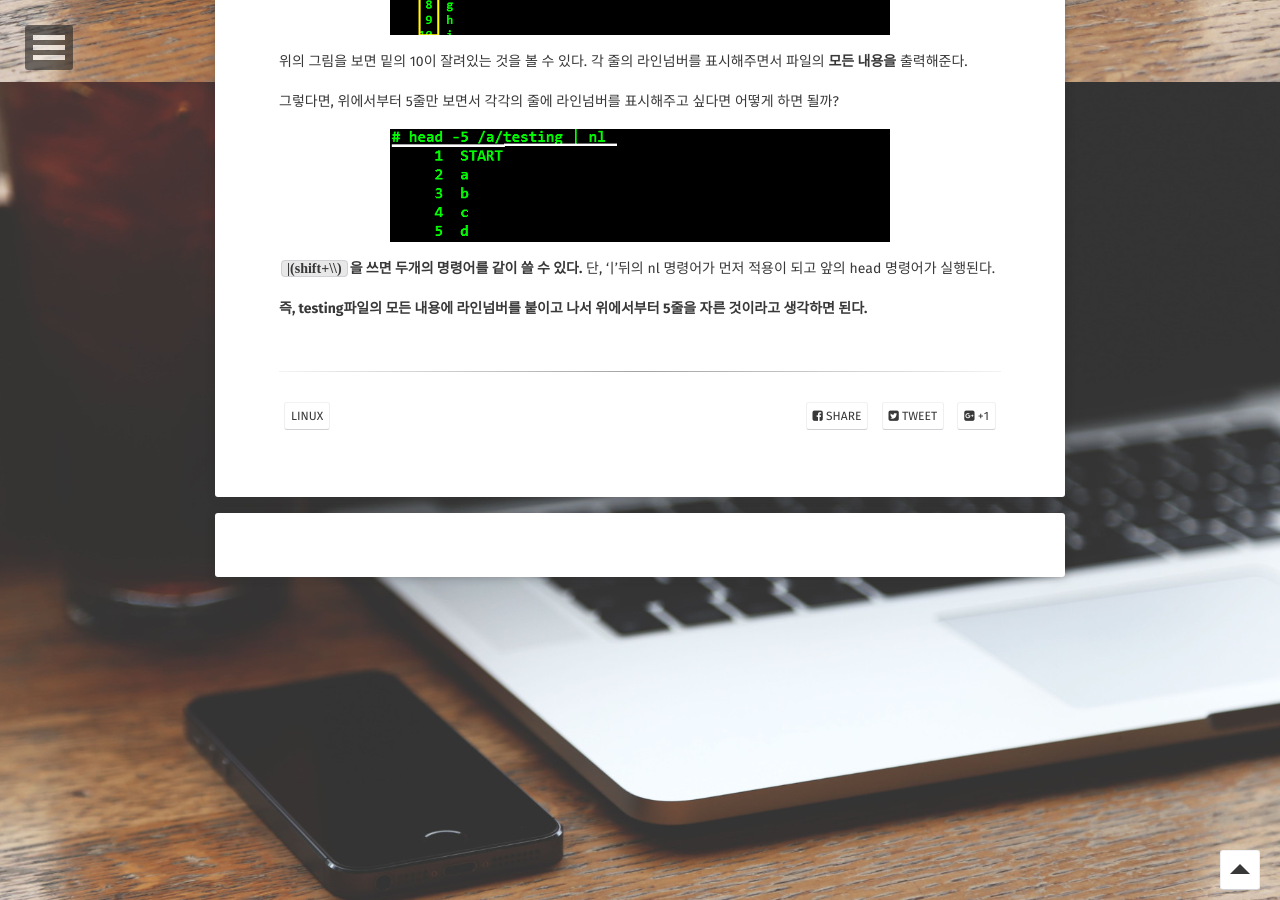
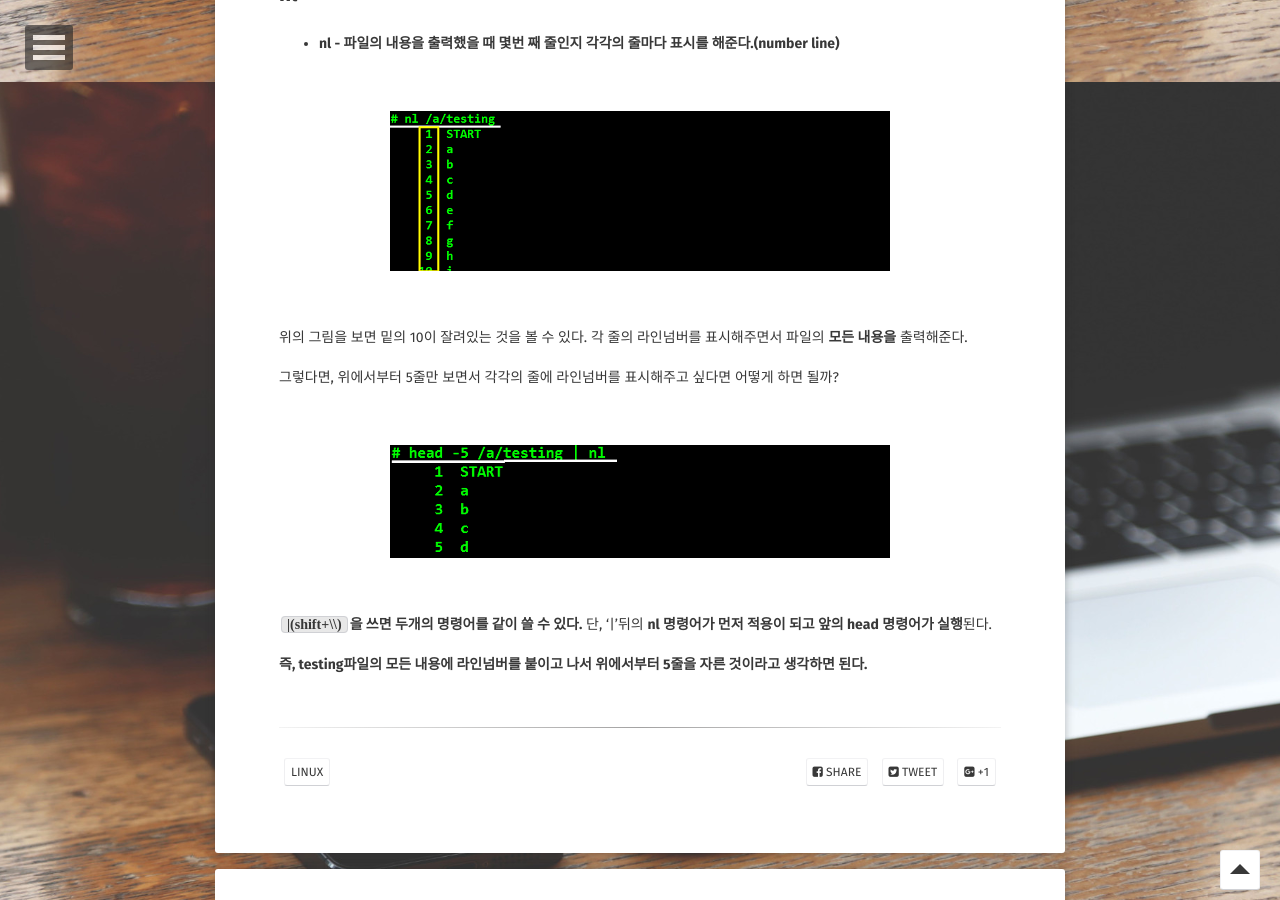
Before and after one commit to BKJang/DEVLOG, a Jekyll site: the page built from _posts/linux/2018-09-27-Linux_Command_Basic3.md, in a window 1280 px wide and 900 px high, scrolled down 2618 px. Built offline with Jekyll 4.4.1, drawn with Linux system fonts in a browser that asks for light colours; some web fonts are replaced; comment, search, counter and statistics services are not loaded.

Commit message:
Commit 2018-09-27-Linux_Command_Basic3.md

```diff
--- a/_posts/linux/2018-09-27-Linux_Command_Basic3.md
+++ b/_posts/linux/2018-09-27-Linux_Command_Basic3.md
@@ -70,17 +70,24 @@ comments: true
 
 * **nl - 파일의 내용을 출력했을 때 몇번 째 줄인지 각각의 줄마다 표시를 해준다.(number line)**
 
+<br/>
+
 ![nl](/assets/img/linux_nl1.png)
 
+<br/>
 
 위의 그림을 보면 밑의 10이 잘려있는 것을 볼 수 있다. 각 줄의 라인넘버를 표시해주면서 파일의 **모든 내용을** 출력해준다.
 
 그렇다면, 위에서부터 5줄만 보면서 각각의 줄에 라인넘버를 표시해주고 싶다면 어떻게 하면 될까?
 
+<br/>
+
 ![nl2](/assets/img/linux_nl2.png)
 
+<br/>
+
 **`|(shift+\\)`을 쓰면 두개의 명령어를 같이 쓸 수 있다.**
-단, '|'뒤의 nl 명령어가 먼저 적용이 되고 앞의 head 명령어가 실행된다.
+단, '|'뒤의 **nl 명령어가 먼저 적용이 되고 앞의 head 명령어가 실행**된다.
 
 
 **즉, testing파일의 모든 내용에 라인넘버를 붙이고 나서 위에서부터 5줄을 자른 것이라고 생각하면 된다.**
```
Also changed, not shown: assets/img/linux_more.png (added).
